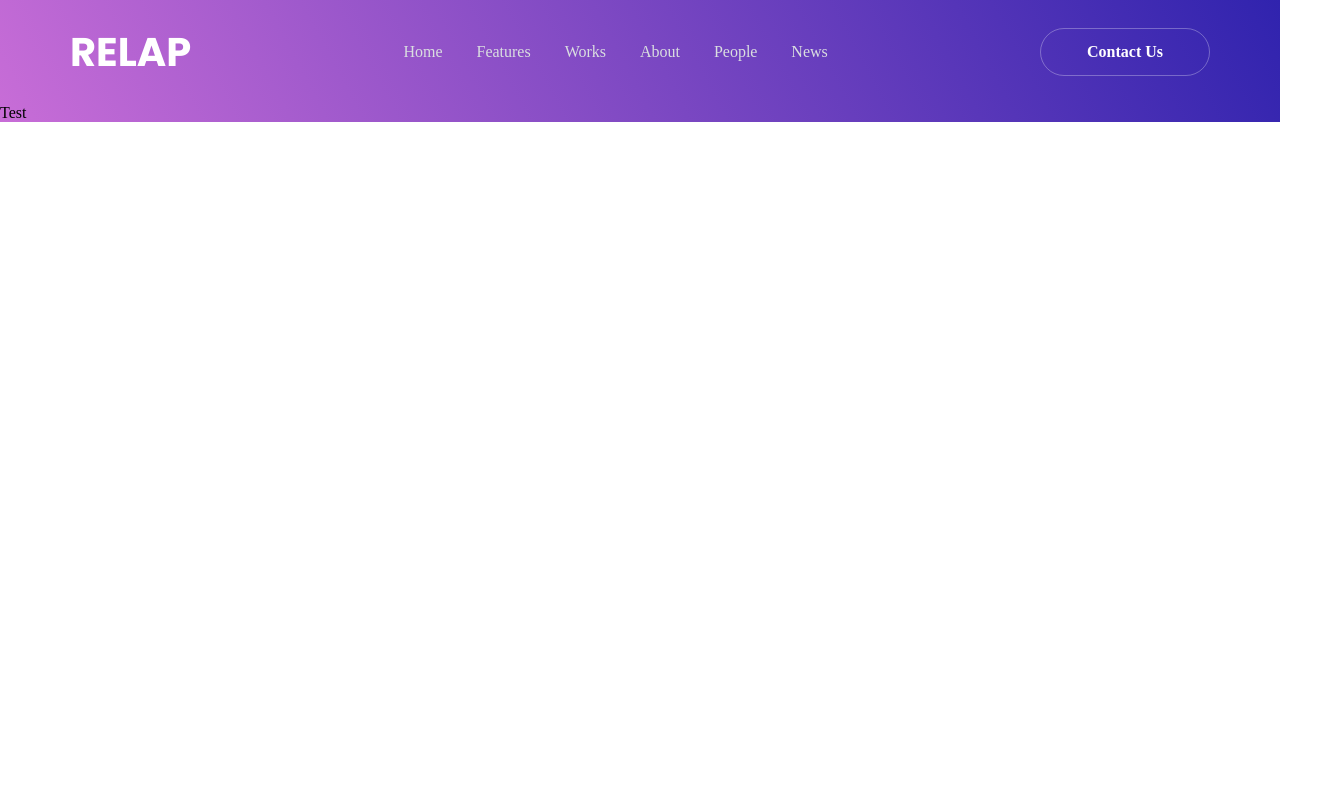
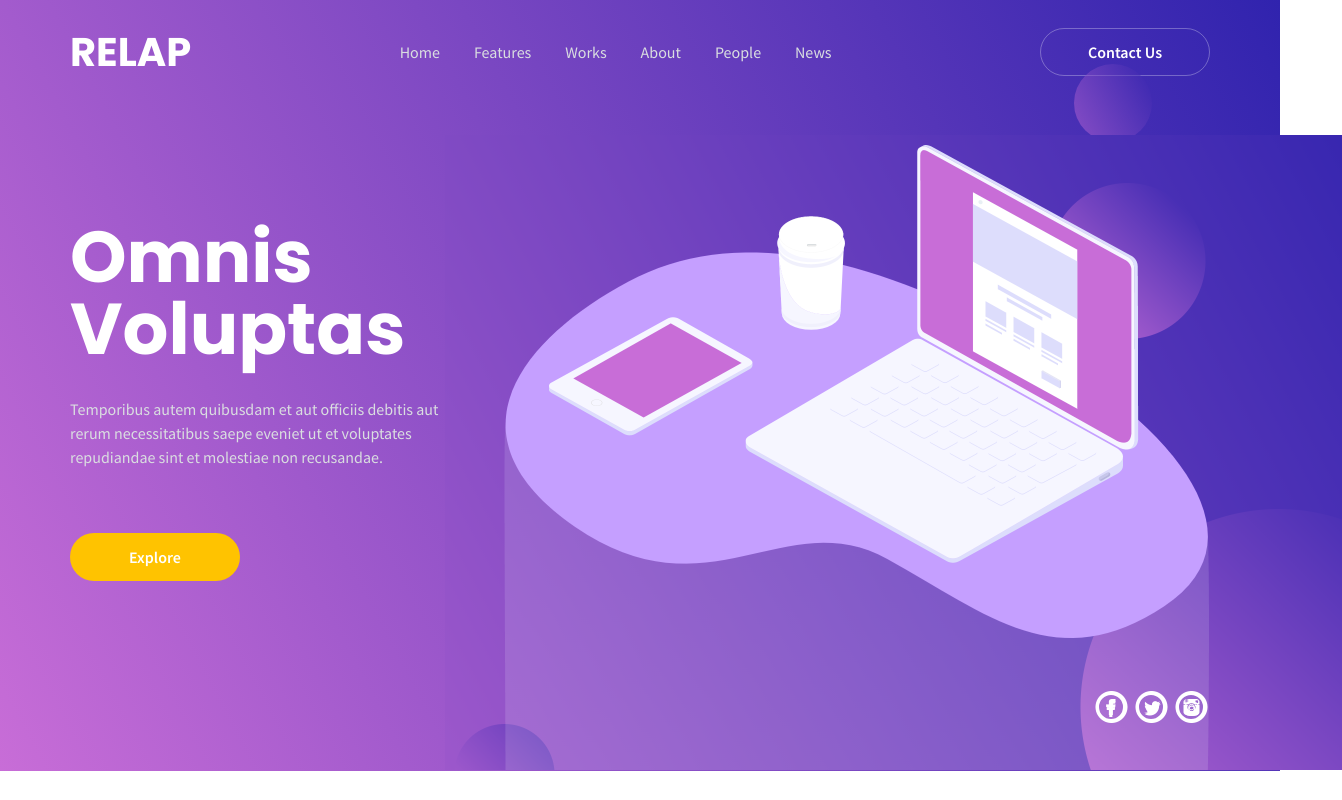
Before and after one commit to Jack-Surman/design-implementation-project, a website built with webpack: page src/index.html in a window 1280 px wide. Shown: the whole page, 1342 px wide, since content can reach past the window. Built offline with nearby package versions, Linux system fonts and the light colour scheme.

Commit message:
Header content full-screen

```diff
--- a/src/index.html
+++ b/src/index.html
@@ -10,12 +10,10 @@
     <link href="https://fonts.googleapis.com/css2?family=Poppins:wght@400;700&family=Source+Sans+Pro:wght@400;700&
     display=swap" rel="stylesheet">
     <link rel="preconnect" href="https://fonts.gstatic.com">
-    <link href="https://fonts.googleapis.com/css2?family=Source+Sans+Pro:wght@400;600;700&display=swap"
-          rel="stylesheet">
+    <link href="https://fonts.googleapis.com/css2?family=Source+Sans+Pro:wght@400;600;700&display=swap" rel="stylesheet">
     <title>Design Project</title>
 </head>
 <body>
-<div id="container-main">
     <header id="header">
         <div id="header-top" class="container">
             <h3 id="header-title" class="h3-dark">RELAP</h3>
@@ -27,14 +25,30 @@
                 <a href="#" class="text-gray">People</a>
                 <a href="#" class="text-gray">News</a>
             </nav>
-            <!--TODO: Not correct markup, use a <button>-->
-            <a href="#" id="header-icon">
+            <button id="header-icon">
                 <i class="fas fa-bars"></i>
-            </a>
-            <a id="header-button" class="button text-dark" href="#">Contact Us</a>
+            </button>
+            <a id="header-top-button" class="button text-dark" href="#">Contact Us</a>
         </div>
-        <div id="header-bottom">Test</div>
+        <div id="header-bottom" class="container">
+            <div id="header-content">
+                <h1 class="h1-dark">Omnis Voluptas</h1>
+                <p class="text-gray">Temporibus autem quibusdam et aut officiis debitis aut rerum necessitatibus saepe eveniet ut et voluptates repudiandae sint et molestiae non recusandae.</p>
+                <a href="#" id="header-bottom-button" class="button text-dark">Explore</a>
+            </div>
+            <div id="image-container">
+                <img src="/img/laptop-image.PNG" alt="laptop image">
+                <div class="fb-icon">
+                    <a href="#"><i class="fab fa-facebook-f"></i></a>
+                </div>
+                <div class="tw-icon">
+                    <a href="#"><i class="fab fa-twitter"></i></a>
+                </div>
+                <div class="ig-icon">
+                    <a href="#"><i class="fab fa-instagram"></i></a>
+                </div>
+            </div>
+        </div>
     </header>
-</div>
 </body>
 </html>
--- a/src/index.js
+++ b/src/index.js
@@ -1,7 +1,3 @@
 import "./style.scss";
-const hamburgerMenuIcon = document.getElementById('header-icon');
-const headerMenu = document.getElementById('header-nav');
-const contactButton = document.getElementById('header-button');
-hamburgerMenuIcon.addEventListener('click', () => {
-    headerMenu.classList.toggle('hamburgerToggle');
-})
+import HamburgerMenu from "./js/hamburgerMenu";
+new HamburgerMenu();
--- /dev/null
+++ b/src/js/hamburgerMenu.js
@@ -0,0 +1,13 @@
+export default class HamburgerMenu {
+    constructor() {
+        this.menuFunctionality();
+    }
+    menuFunctionality() {
+        const hamburgerMenuIcon = document.getElementById('header-icon');
+        const headerMenu = document.getElementById('header-nav');
+        const contactButton = document.getElementById('header-button');
+        hamburgerMenuIcon.addEventListener('click', () => {
+            headerMenu.classList.toggle('hamburgerToggle');
+        });
+    }
+}
--- a/src/sass/base.scss
+++ b/src/sass/base.scss
@@ -8,6 +8,7 @@
 html {
   box-sizing: border-box;
   scroll-behavior: smooth;
+  //overflow: hidden;
   a {
     text-decoration: none;
   }
--- a/src/sass/components/header.scss
+++ b/src/sass/components/header.scss
@@ -18,6 +18,7 @@
   }
   &-icon {
     color: $purple-main;
+    border: none;
     display: none;
     font-size: 30px;
     @media only screen and (max-width: $br-sm) {
@@ -33,7 +34,7 @@
       align-items: center;
       display: none;
       position: absolute;
-      background: transparent linear-gradient(242deg, $blue-main 0%, $purple-main 100%) 0% 0% no-repeat padding-box;
+      background: transparent linear-gradient(242deg, $purple-main 0%, $blue-main 100%) 0% 0% no-repeat padding-box;
       padding: 2%;
       left: 50%;
       top: 100px;
@@ -47,10 +48,80 @@
       }
     }
   }
-  &-button {
+  &-top-button {
+    overflow: hidden;
     border: 1px solid #FFFFFF4B;
+    &:before {
+      content: '';
+      position: absolute;
+      width: 78px;
+      height: 78px;
+      background: transparent linear-gradient(242deg, $blue-main 0%, $purple-main 100%) 0% 0% no-repeat padding-box;
+      opacity: .5;
+      border-radius: 50%;
+      top: 8vh;
+      right: 10vw;
+      z-index: 1000;
+    }
     @media only screen and (max-width: $br-sm) {
       display: none !important;
     }
   }
+  &-bottom {
+    z-index: 1000;
+    display: flex;
+    position: relative;
+    padding-bottom: 0;
+    &-button {
+      position: relative;
+      top: 29%;
+      background-color: $button-orange;
+    }
+    #image-container {
+      img {
+        position: relative;
+        z-index: 0;
+        left: 10%;
+        transform: translateY(3px);
+      }
+      .fb-icon {
+        right: 99px;
+      }
+      .tw-icon {
+        right: 59px;
+      }
+      .ig-icon {
+        right: 19px;
+      }
+      div {
+        width: 30px;
+        height: 30px;
+        border: 3px $font-white solid;
+        border-radius: 50%;
+        padding: .5%;
+        text-align: center;
+        position: absolute;
+        bottom: 49px;
+        a {
+          font-size: 16px;
+          color: $font-white;
+        }
+      }
+    }
+  }
+  &-content {
+    width: 25%;
+    display: flex;
+    flex-direction: column;
+    position: relative;
+    h1 {
+      position: relative;
+      top: 14%;
+    }
+    p {
+      position: relative;
+      top: 19%;
+      width: 130%;
+    }
+  }
 }
--- a/src/sass/typing.scss
+++ b/src/sass/typing.scss
@@ -44,7 +44,7 @@
   color: $font-dark;
 }
 .text-label-dark {
-  font-family: Source Code Pro, serif;
+  font-family: 'Source Sans Pro', sans-serif;
   font-style: normal;
   font-weight: bold;
   font-size: 12px;
@@ -53,7 +53,7 @@
   color: $font-dark;
 }
 .text-dark {
-  font-family: Source Code Pro, serif;
+  font-family: 'Source Sans Pro', sans-serif;
   font-style: normal;
   font-weight: 600;
   font-size: 16px;
@@ -107,7 +107,7 @@
   color: $font-white;
 }
 .text-gray {
-  font-family: Source Code Pro, serif;
+  font-family: 'Source Sans Pro', sans-serif;
   font-style: normal;
   font-weight: normal;
   font-size: 16px;
@@ -116,7 +116,7 @@
   color: $gray-main;
 }
 .text-label-dark {
-  font-family: Source Code Pro, serif;
+  font-family: 'Source Sans Pro', sans-serif;
   font-style: normal;
   font-weight: bold;
   font-size: 12px;
@@ -125,7 +125,7 @@
   color: $font-white;
 }
 .text-dark {
-  font-family: Source Code Pro, serif;
+  font-family: 'Source Sans Pro', sans-serif;
   font-style: normal;
   font-weight: 600;
   font-size: 16px;
--- a/src/sass/variables.scss
+++ b/src/sass/variables.scss
@@ -5,6 +5,7 @@ $black-main: #000000;
 $font-white: #ffffff;
 $gray-main: #DADEE0;
 $font-dark: #333333;
+$button-orange: #FFC300;
 /* breakpoints */
 $br-xs: 0;
 $br-sm: 576px;
```
Also changed, not shown: dist/img/laptop-image.PNG (added), src/img/laptop-image.PNG (deleted).
